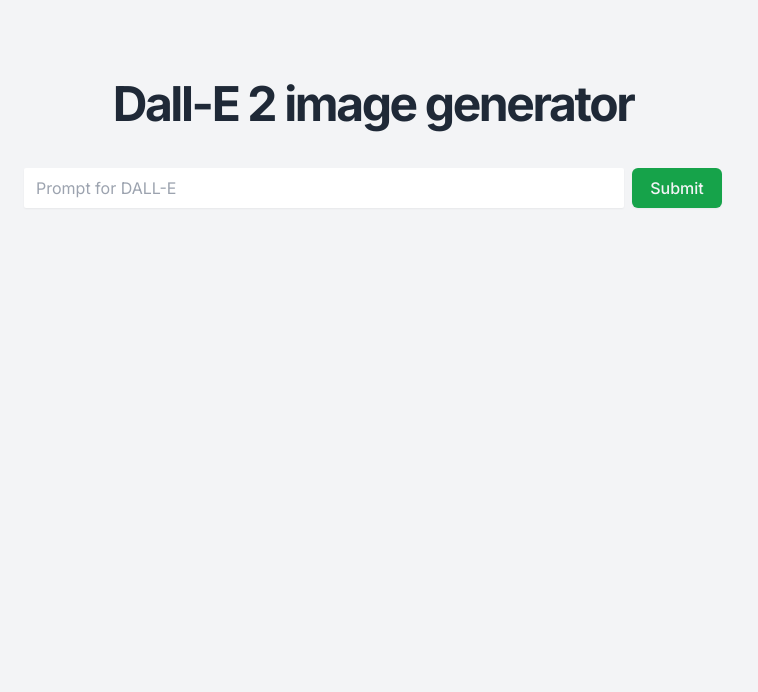
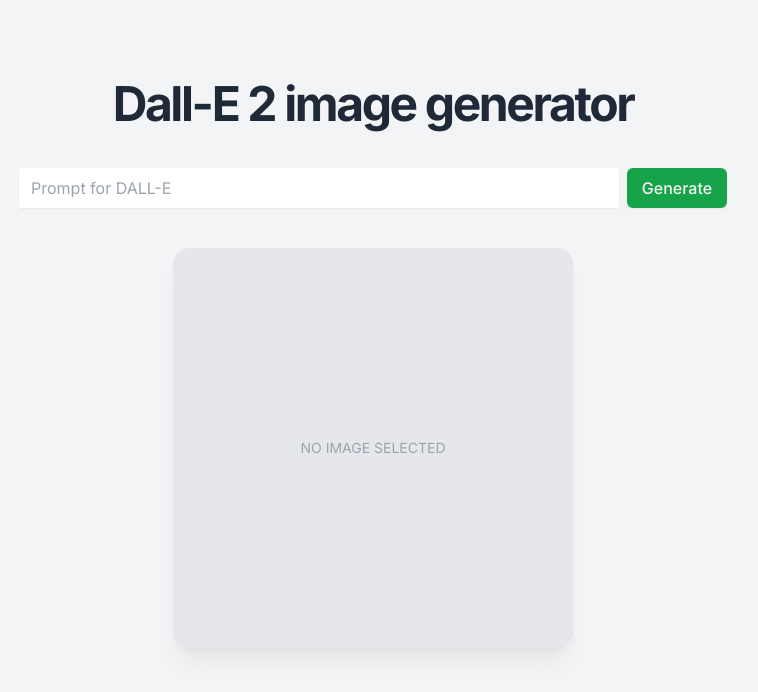
Before and after one commit to domeccleston/dalle-2, a Next.js app: page / in a window 1280 px wide. Shown: the top 692 px of the page, without its empty margins (267-1025 px from the left). Built offline with nearby package versions, Linux system fonts and the light colour scheme.

Commit message:
loading states

```diff
--- a/package.json
+++ b/package.json
@@ -15,6 +15,7 @@
     "openai": "^3.1.0",
     "react": "18.2.0",
     "react-dom": "18.2.0",
+    "react-hot-toast": "^2.4.0",
     "swr": "^1.3.0"
   },
   "devDependencies": {
--- a/pages/index.js
+++ b/pages/index.js
@@ -1,6 +1,7 @@
 import { useState } from "react";
 import Image from "next/image";
 import cn from "classnames";
+import { Toaster, toast } from "react-hot-toast";
 
 import { useInterval } from "../hooks/use-interval";
 
@@ -28,6 +29,7 @@
   async function submitForm(e) {
     e.preventDefault();
     setLoading(true);
+    toast("Generating your image...", { position: "top-center" });
     const response = await fetch(`/api/image?prompt=${prompt}`);
     const json = await response.json();
     setMessageId(json.id);
@@ -36,11 +38,15 @@
 
   return (
     <div className="antialiased mx-auto px-4 py-20 h-screen bg-gray-100">
+      <Toaster />
       <div className="flex flex-col items-center justify-center">
         <h1 className="text-5xl tracking-tighter pb-10 font-bold text-gray-800">
           Dall-E 2 image generator
         </h1>
-        <form className="flex w-full sm:w-auto flex-col sm:flex-row" onSubmit={submitForm}>
+        <form
+          className="flex w-full sm:w-auto flex-col sm:flex-row"
+          onSubmit={submitForm}
+        >
           <input
             className="shadow-sm text-gray-700 rounded-sm px-3 py-2 mb-4 sm:mb-0 sm:min-w-[600px]"
             type="text"
@@ -48,7 +54,7 @@
             onChange={(e) => setPrompt(e.target.value)}
           />
           <button
-            className="shadow-sm sm:w-[90px] py-2 inline-flex justify-center font-medium items-center px-4 bg-green-600 text-gray-100 sm:ml-2 rounded-md hover:bg-green-700"
+            className="shadow-sm sm:w-[100px] py-2 inline-flex justify-center font-medium items-center px-4 bg-green-600 text-gray-100 sm:ml-2 rounded-md hover:bg-green-700"
             type="Submit"
           >
             {loading && (
@@ -73,24 +79,38 @@
                 ></path>
               </svg>
             )}
-            {!loading ? 'Submit' : ''}
+            {!loading ? "Generate" : ""}
           </button>
         </form>
         <div className="flex items-center justify-center">
-          {image && (
+          {image ? (
             <Image
               alt={`Dall-E representation of: ${prompt}`}
               className={cn(
                 "duration-700 ease-in-out mt-10 rounded-md shadow-md",
-                isImageLoading
-                  ? "grayscale blur-xl"
-                  : "grayscale-0 blur-0"
+                isImageLoading ? "grayscale blur-xl" : "grayscale-0 blur-0"
               )}
               src={image}
               width="400"
               height="400"
               onLoadingComplete={() => setIsImageLoading(false)}
             />
+          ) : (
+            <div
+              className={cn(
+                "relative overflow-hidden rounded-2xl bg-white/5 shadow-xl mt-10 shadow-black/5",
+                {
+                  "before:absolute before:inset-0 before:-translate-x-full before:animate-[shimmer_2s_infinite] before:bg-gradient-to-r before:from-transparent before:via-gray-500/10 before:to-transparent":
+                    loading,
+                }
+              )}
+            >
+              <div className="w-[400px] h-[400px] bg-gray-200 rounded-md shadow-md flex items-center justify-center">
+                <p className="uppercase text-sm text-gray-400">
+                  {loading ? "Generating image...." : "No image selected"}
+                </p>
+              </div>
+            </div>
           )}
         </div>
       </div>
--- a/tailwind.config.js
+++ b/tailwind.config.js
@@ -1,4 +1,4 @@
-const defaultTheme = require('tailwindcss/defaultTheme')
+const defaultTheme = require("tailwindcss/defaultTheme");
 
 /** @type {import('tailwindcss').Config} */
 module.exports = {
@@ -13,6 +13,13 @@
         sans: ["Inter", ...defaultTheme.fontFamily.sans],
       },
     },
+    keyframes: {
+      shimmer: {
+        "100%": {
+          transform: "translateX(100%)",
+        },
+      },
+    },
   },
   plugins: [],
 };
```
Also changed, not shown: 1 other file (tests, documents, lock files or other folders).
